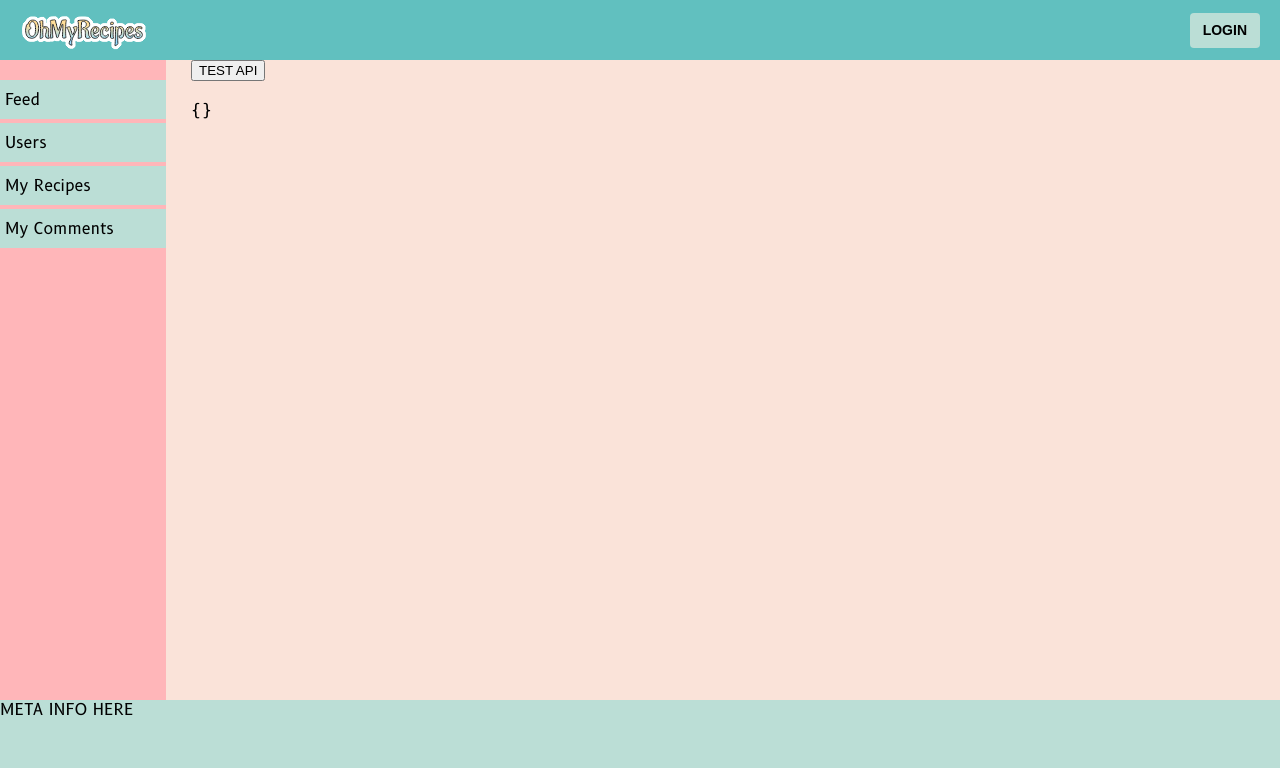
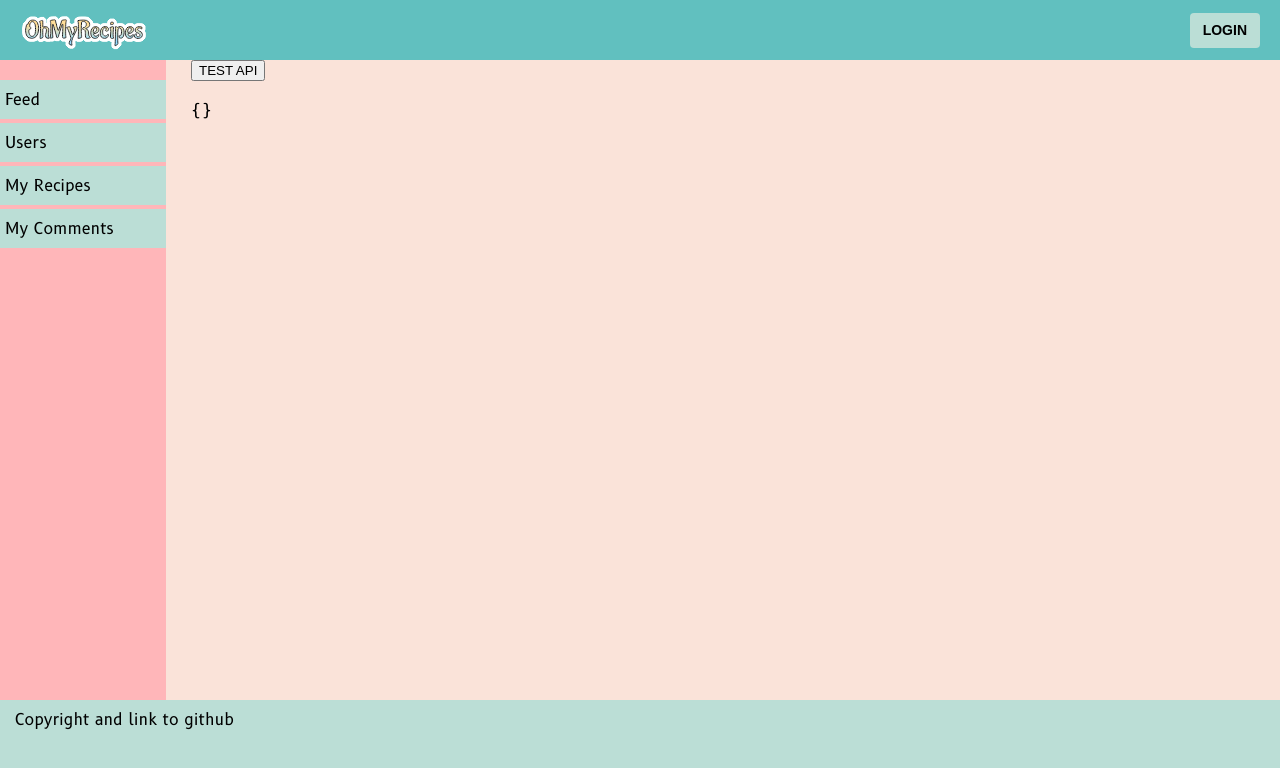
Before and after one commit to ArvApu/recipes-web-app, a Vue app: page / in a window 1280 px wide. Shown: the top 768 px of the page. Built offline with nearby package versions, Linux system fonts and the light colour scheme; no server answers.

Commit message:
minor changes

```diff
--- a/src/App.vue
+++ b/src/App.vue
@@ -29,7 +29,7 @@
 
     <!-- FOOTER -->
     <footer id="footer">
-      META INFO HERE
+      Copyright and link to github
     </footer>
   </div>
 </template>
--- a/src/assets/css/main.css
+++ b/src/assets/css/main.css
@@ -68,6 +68,7 @@ body, #app{
     height: 100px;
     background-color:#bbded6;
     flex: none;
+    padding: 10px 15px;
 }
 
 /* --------------- Main element elements ---------------- */
```
